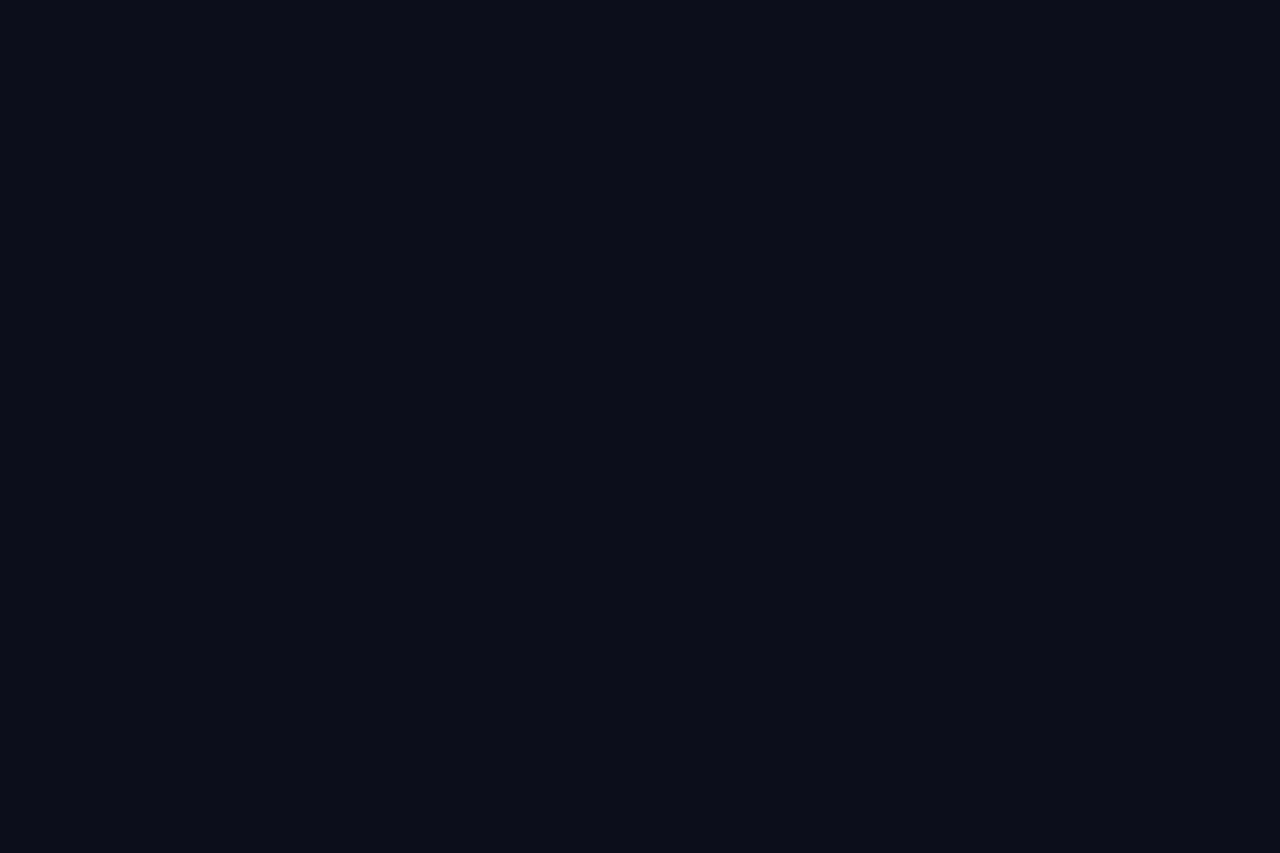
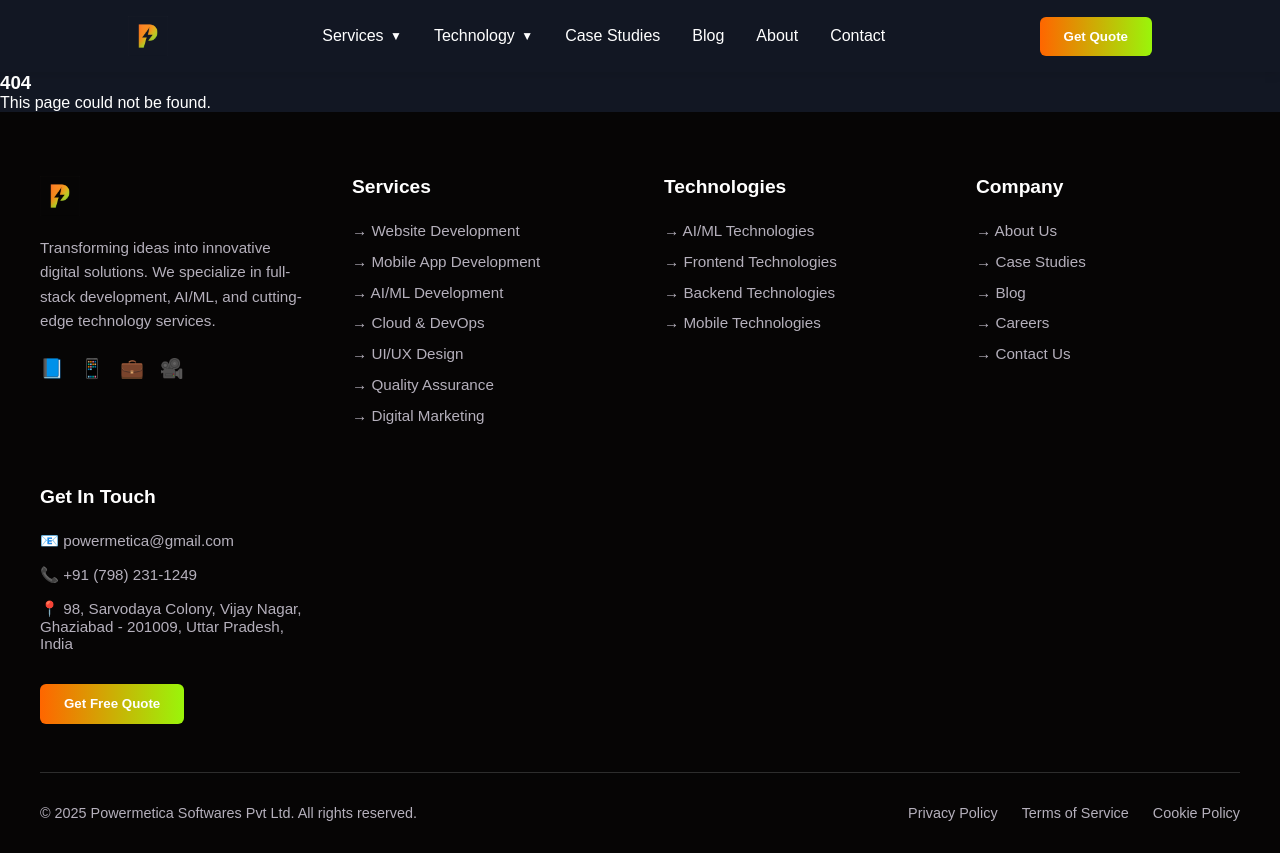
Before and after one commit to magicchat-core/powermetica, a Next.js app: page /mobilea-app-development in a window 1280 px wide. Before the commit this address had no page. Before the commit the page ends 800 px from the top, so only its background shows below. Built offline with nearby package versions, Linux system fonts and the light colour scheme.

Commit message:
showing untrack file

```diff
--- /dev/null
+++ b/src/app/mobilea-app-development/page.js
@@ -0,0 +1,14 @@
+"use client";
+
+import React from "react";
+
+
+const mobileaAppDevelopment = () => {
+  return (
+    <div style={{ backgroundColor: "#121723" }}>
+      <h3>404</h3> <span>This page could not be found.</span>
+    </div>
+  );
+};
+
+export default mobileaAppDevelopment;
```
